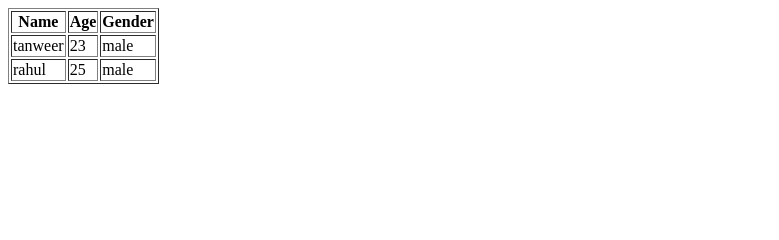
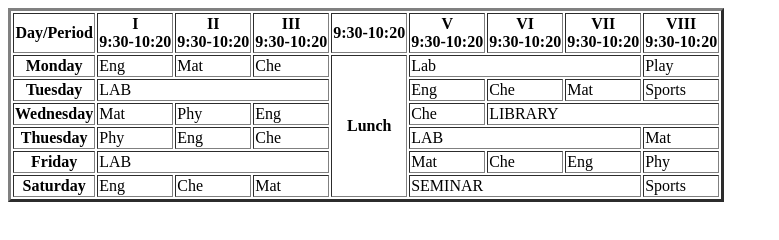
Before and after one commit to TanweerAlam2/tabale_project, a plain HTML site: page index.html in a window 1280 px wide. Shown: the whole page, without its empty margins (0-779 px from the left). Drawn offline with Linux system fonts and the light colour scheme.

Commit message:
Add files via upload

```diff
--- a/index.html
+++ b/index.html
@@ -3,26 +3,71 @@
 <head>
     <meta charset="UTF-8">
     <meta name="viewport" content="width=device-width, initial-scale=1.0">
-    <title>My website </title>
+    <title>Roster</title>
 </head>
 <body>
-    <table border="1px solid green">
-        <tr>
-            <th>Name</th>
-            <th>Age</th>
-            <th>Gender</th>
+    <table border="3px solid red" >
+        <tr >
+            <th>Day/Period</th>
+            <th>I<br>9:30-10:20</th>
+            <th>II <br>9:30-10:20</th>
+            <th>III<br>9:30-10:20</th>
+            <th>9:30-10:20</th>
+            <th>V<br>9:30-10:20</th>
+            <th>VI<br>9:30-10:20</th>
+            <th>VII<br>9:30-10:20</th>
+            <th>VIII<br>9:30-10:20</th>
         </tr>
         <tr>
-            <td>tanweer</td>
-            <td>23</td>
-            <td>male</td>
+            <th>Monday</th>
+            <td>Eng</td>
+            <td>Mat</td>
+            <td>Che</td>
+            <th rowspan="6">Lunch</th>
+            <td colspan="3">Lab</td>
+            <td>Play</td>
         </tr>
         <tr>
-            <td>rahul</td>
-            <td>25</td>
-            <td>male</td>
+            <th>Tuesday</th>
+            <td colspan="3">LAB</td>
+            <td>Eng</td>
+            <td>Che</td>
+            <td>Mat</td>
+            <td>Sports</td>
+        </tr>
+        <tr>
+            <th>Wednesday</th>
+            <td>Mat</td>
+            <td>Phy</td>
+            <td>Eng</td>
+            <td>Che</td>
+            <td colspan="3">LIBRARY</td>
+
+        </tr>
+        <tr>
+            <th>Thuesday</th>
+            <td>Phy</td>
+            <td>Eng</td>
+            <td>Che</td>
+            <td colspan="3">LAB</td>
+            <td>Mat</td>
+        </tr>
+        <tr>
+            <th>Friday</th>
+            <td colspan="3">LAB</td>
+            <td>Mat</td>
+            <td>Che</td>
+            <td>Eng</td>
+            <td>Phy</td>
+        </tr>
+        <tr>
+            <th>Saturday</th>
+            <td>Eng</td>
+            <td>Che</td>
+            <td>Mat</td>
+            <td colspan="3">SEMINAR</td>
+            <td>Sports</td>
         </tr>
     </table>
-
 </body>
 </html>
```
